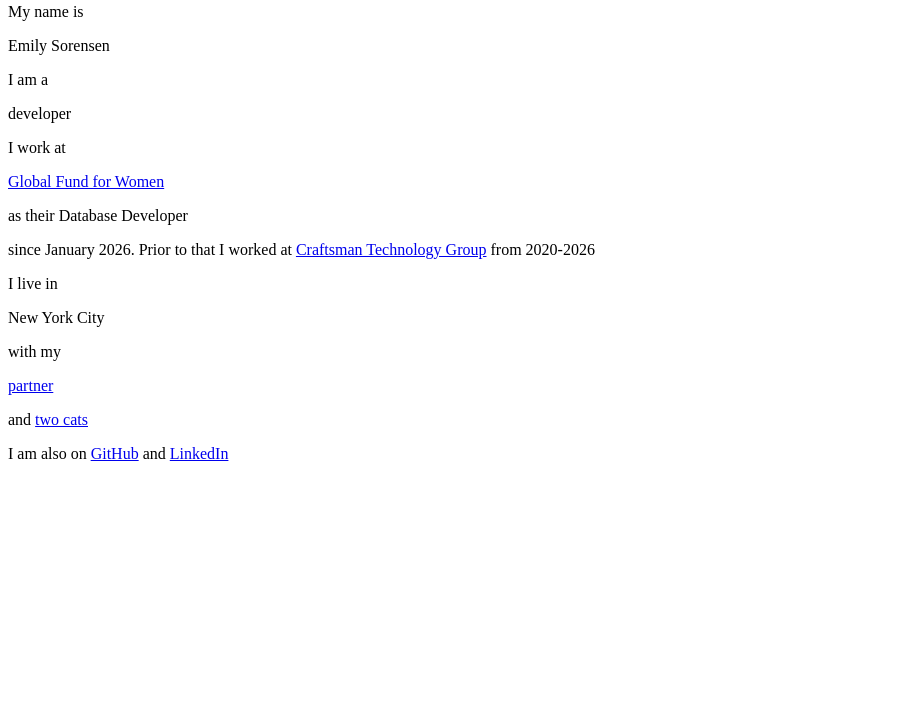
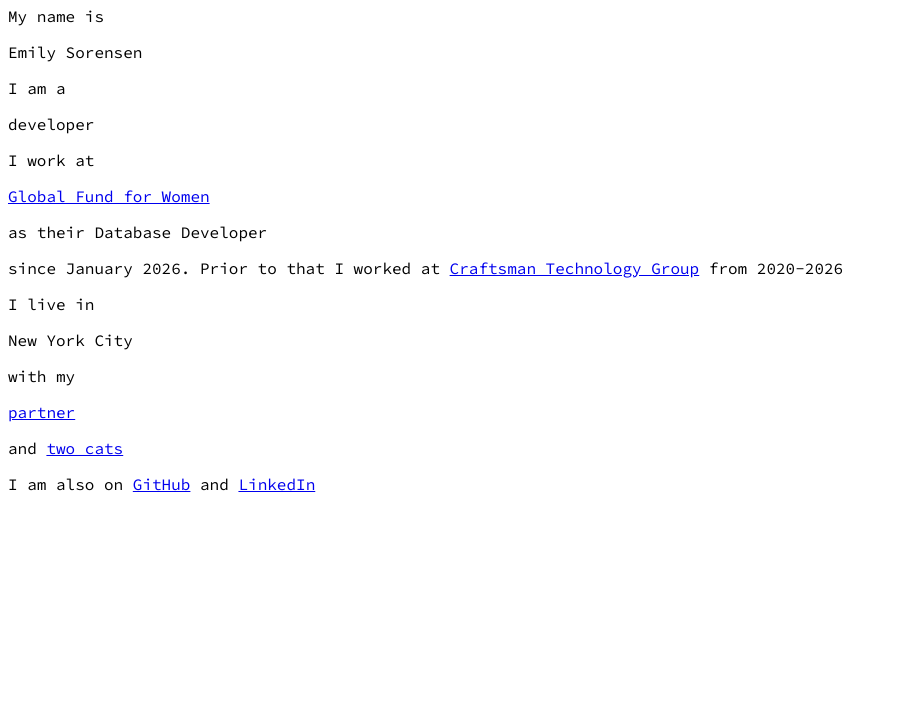
Before and after one commit to emilysorensen/emilysorensen.github.io, a plain HTML site: page index.html in a window 1280 px wide. Shown: the part 77-800 px from the top of the page, without its empty margins (0-897 px from the left). Drawn offline with Linux system fonts and the light colour scheme.

Commit message:
Add Google Fonts and update body style

```diff
--- a/index.html
+++ b/index.html
@@ -23,9 +23,13 @@
   "affiliation": "Global Fund for Women"
 }
     </script>
+    <link rel="preconnect" href="https://fonts.googleapis.com">
+<link rel="preconnect" href="https://fonts.gstatic.com" crossorigin>
+<link href="https://fonts.googleapis.com/css2?family=Source+Code+Pro:ital,wght@0,200..900;1,200..900&display=swap" rel="stylesheet">
 </head>
 
-<body>
+<body style="font-family: 'Source Code Pro', serif;">
+    <div class="container">
     <h1>Hello, World!</h1>
     <p>My name is</p>
     <p>Emily Sorensen</p>
@@ -41,5 +45,6 @@
     <p><a href="https://sanforddiehl.com/">partner</a></p>
     <p>and <a href="https://en.wikipedia.org/wiki/Henry_A._Wallace">two cats</a></p>
     <p>I am also on <a href="https://github.com/emilysorensen/">GitHub</a> and <a href="https://www.linkedin.com/in/emilysorensen/">LinkedIn</a></p>
+    </div>
 </body>
 </html>
```
